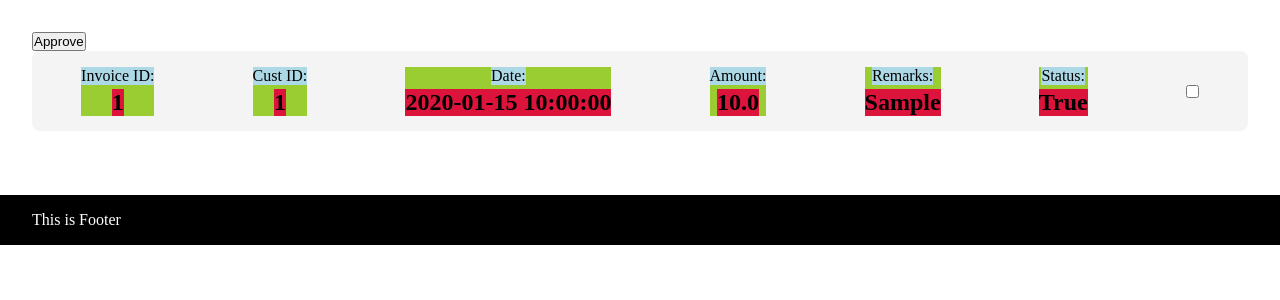
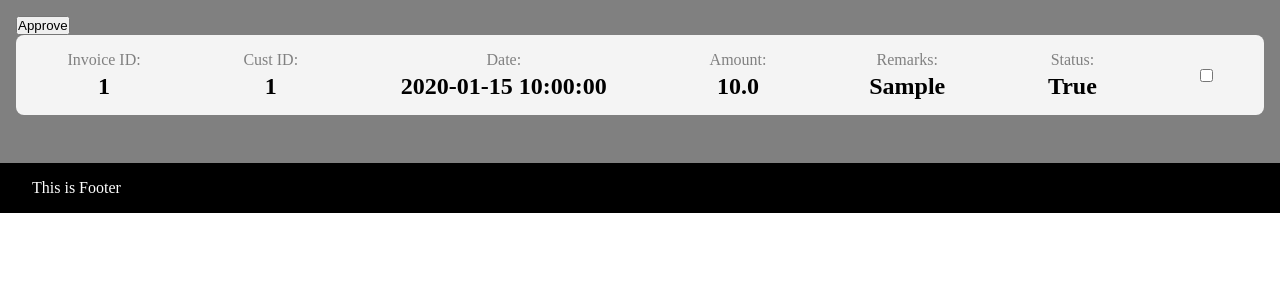
Before and after one commit to samuelms21/uts-mwd, a Flask app: template package/templates/finance.html in a window 1280 px wide. Shown: the part 50-350 px from the top of the page. Run offline with Flask 2, Linux system fonts and the light colour scheme; tables that the repository leaves empty hold one stand-in row (values such as "Sample post"); the template is opened without the code that fills it: values that come from a table or form of the project are taken from there, most other values are stand-ins (such as "Sample title", 1, 10 or a date in 2020).

Commit message:
continue finance styling

```diff
--- a/package/static/style.css
+++ b/package/static/style.css
@@ -19,9 +19,6 @@ a {
   color: white;
 }
 
-main {
-  padding: 2rem;
-}
 
 .form-input {
   margin: 0.75rem 0;
@@ -71,6 +68,11 @@ li{
   list-style: none;
 }
 
+.finance-container{
+  background-color: #808080;
+  padding: 1rem;
+}
+
 .flex-container-finance{
   background-color: #f4f4f4;
   display: flex;
@@ -83,13 +85,11 @@ li{
 
 .flex-item-finance{
   display: flex;
-  background-color: yellowgreen;
   flex-direction: column;
   align-items: center;
 }
 
 .main-finance-text{
-  background-color: crimson;
   margin-top: 0.25rem;
   font-weight: 700;
   text-align: justified;
@@ -97,6 +97,5 @@ li{
 }
 
 .small-finance-text{
-  background-color: lightblue;
-
+  color: #808080;
 }
--- a/package/templates/finance.html
+++ b/package/templates/finance.html
@@ -1,8 +1,7 @@
 {% extends "base.html" %} {% block content %}
-
+<div class="finance-container">
   <form action="/approve_payment" method="post">
     <input type="submit" value="Approve" />
-
     <ul>
       {% for inv in invoices %}
       <li>
@@ -41,5 +40,6 @@
       {% endfor %}
     </ul>
   </form>
+</div>
 
 {% endblock %}
```
Also changed, not shown: package/routes.py (+24 -26 lines), 1 other file. Lines whose indentation alone changed are shown as unchanged.
